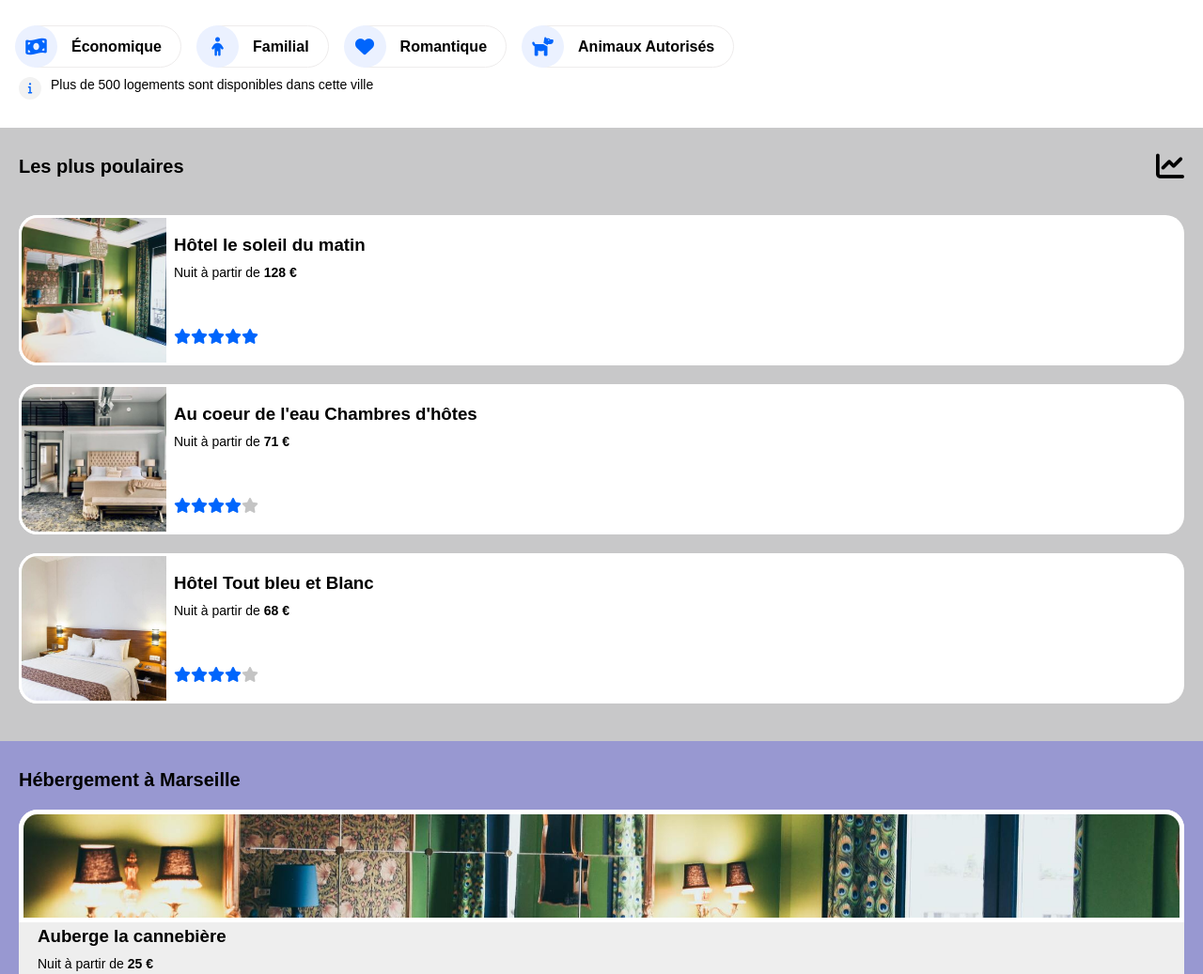
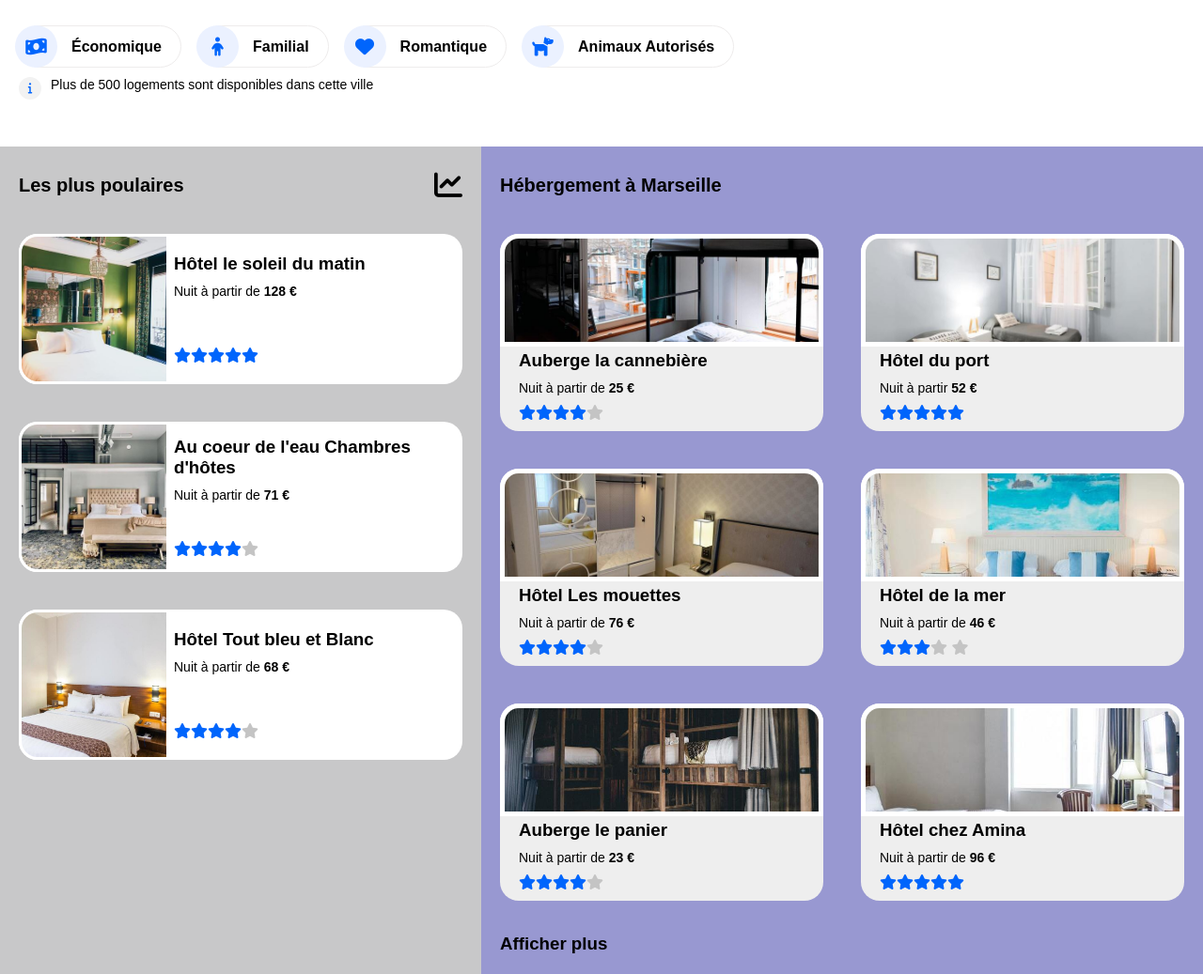
Before and after one commit to saamine85/saamine85.github.io, a plain HTML site: page index.html in a window 1280 px wide. Shown: the part 311-1348 px from the top of the page at 94% size. Drawn offline with Linux system fonts and the light colour scheme; files whose address does not match are found by name.

Commit message:
querries

```diff
--- a/index.html
+++ b/index.html
@@ -65,13 +65,13 @@
     </header>
 
     <!--end header -->
-
+    <section class="section">
       <aside>
         <div class="side-header">
           <h2>Les plus poulaires</h2>
           <span><i class="fas fa-chart-line"></i></span>
         </div>
-
+        <div class="populaire">
           <div class="card-side">
             <div class="side-image">
               <img
@@ -129,14 +129,16 @@
               </span>
             </div>
           </div>
+        </div>
       </aside>
       <!-- start section main -->
       <section class="main">
         <h2>Hébergement à Marseille</h2>
+        <div class="card master">
           <div class="card-main">
             <div class="main-image">
               <img
-            src="/images/hebergements/2_large/emile-guillemot-Bj_rcSC5XfE-unsplash.jpg"
+                src="/images/hebergements/4_small/marcus-loke-WQJvWU_HZFo-unsplash.jpg"
                 alt=""
               />
             </div>
@@ -236,16 +238,20 @@
               </span>
             </div>
           </div>
+        </div>
         <div class="text-plus">
           <h3>Afficher plus</h3>
         </div>
+      </section>
     </section>
     <!-- end section main -->
 
     <!-- start section mainfull -->
     <section class="mainfull">
       <h2>Activités à Marseille</h2>
-      <div class="card-mainfull">
+      <div class="card">
+        <!--je vien de lajouter pour le responsive-->
+        <div class="card-mainfull vieux-port">
           <div class="mainfull-image">
             <img
               src="/images/activites/4_small/reno-laithienne-QUgJhdY5Fyk-unsplash.jpg"
@@ -256,7 +262,7 @@
             <h3>Vieux Port</h3>
           </div>
         </div>
-      <div class="card-mainfull">
+        <div class="card-mainfull fort-de-pomegues">
           <div class="mainfull-image">
             <img
               src="/images/activites/4_small/paul-hermann-QFTrLdQIRhI-unsplash.jpg"
@@ -278,7 +284,7 @@
             <h3>Iles de Frioul</h3>
           </div>
         </div>
-      <div class="card-mainfull">
+        <div class="card-mainfull parc">
           <div class="mainfull-image">
             <img
               src="/images/activites/4_small/kilyan-sockalingum-NR8-cBCN3aI-unsplash.jpg"
@@ -311,11 +317,11 @@
             <h3>Parc Longchamp</h3>
           </div>
         </div>
+      </div>
     </section>
     <!-- end section mainfull -->
     <!-- start footer -->
     <footer>
-      <div class="foot">
       <div class="propos">
         <h3>A propos</h3>
         <ul>
@@ -325,7 +331,7 @@
         </ul>
       </div>
       <div class="hybergements">
-          <h3>Nous hebergements</h3>
+        <h3>Nos hébèrgements</h3>
         <ul>
           <li><a href="#">Chartes qualité</a></li>
           <li><a href="#">Soumettre votre hotel</a></li>
@@ -338,7 +344,6 @@
           <li><a href="#">Nous contacter</a></li>
         </ul>
       </div>
-      </div>
     </footer>
 
     <!-- end footer -->
--- a/style.css
+++ b/style.css
@@ -205,6 +205,7 @@ aside {
   display: flex;
   margin: 20px;
   height: 160px;
+  /* width: 335px ; */
   background-color: #ffffff;
   border-radius: 20px;
 }
@@ -233,12 +234,13 @@ p .price {
 }
 /* -----------------start card main */
 .main {
+  margin-top:30px;
   padding-top: 10px;
-  padding-bottom: 10px;
+  padding-bottom: 20px;
   background-color: rgb(152, 152, 209);
 }
 .card-main {
-  width: auto;
+  /* width: 335px ; */
   /* display: block; */
   margin: 20px;
   height: 210px;
@@ -282,16 +284,22 @@ span .main-star {
   padding-bottom: 10px;
   background-color: rgb(57, 160, 143);
 }
+/* .card{
+  display:grid;
+  grid-template-columns:repeat(4,auto);
+  grid-template-rows:repeat(2,auto);
 
+} */
 .card-mainfull {
   width: auto;
   margin: 20px;
   height: 210px;
+  /* width: 335px ; */
   background-color: #eee;
   border-radius: 20px;
 }
 .mainfull-image img {
-  height: 160px;
+  height: 150px;
   width: 100%;
   object-fit: cover;
   border-radius: 20px 20px 0 0;
@@ -306,8 +314,12 @@ footer {
   padding-top: 40px;
   padding-left: 20px;
   padding-bottom: 50px;
+  /* display: flex;
+  gap: 100px; */
+  /* display: flex; */
+  /* flex-wrap: wrap; */
+  /* gap: 200px; */
 }
-
 footer ul {
   list-style-type: none;
   margin-top: 20px;
@@ -320,3 +332,155 @@ footer ul li {
 footer a {
   color: inherit;
 }
+/* media querries */
+/* mobile */
+@media (min-width: 767px) {
+  footer {
+    display: flex;
+    flex-wrap: wrap;
+    column-gap: 150px;
+  }
+  .card{
+    display:grid;
+    grid-template-columns:repeat(2,50%)
+  }
+   .populaire{
+     /* display:flex; */
+    /* width: 100%; */
+    /* flex-wrap: wrap; */
+
+    /* grid-template-columns:33%; */
+  }
+}
+@media (min-width: 1023px) {
+  footer {
+    display: flex;
+    flex-wrap: wrap;
+    column-gap: 150px;
+  }
+  .card{
+    display:grid;
+    grid-template-columns:repeat(3,33%)
+  }
+  .master{
+    display:grid;
+    grid-template-columns:repeat(2,50%)
+  }
+  .populaire{
+    display: grid;
+    /* grid-template-columns:33%; */
+  }
+  .section{
+  display:grid;
+  grid-template-columns: 40% 1fr ;
+
+  }
+}
+@media (min-width: 1024px) {
+  footer {
+    display: flex;
+    flex-wrap: wrap;
+    column-gap: 150px;
+  }
+  .card{
+    display:grid;
+    grid-template-columns:repeat(3,33%)
+  }
+  .master{
+    display:grid;
+    grid-template-columns:repeat(2,50%);
+  }
+  .populaire{
+    display: grid;
+    /* grid-template-columns:33%; */
+  }
+  .section{
+  display:grid;
+  grid-template-areas: master populaire;
+  grid-template-columns: 40% 1fr ;
+  grid-auto-flow:dense;
+
+  }
+}
+
+/* @media (min-width: 768px) {
+  .card {
+
+
+  }
+  /* .vieux-port {
+    height: 400px;
+  }
+  .vieux-port img {
+    height: 350px;
+    background-image: url(/images/activites/1_xlarge/reno-laithienne-QUgJhdY5Fyk-unsplash.jpg);
+  } */
+  /* footer {
+    display: flex;
+    flex-wrap: wrap;
+    column-gap: 160px;
+  }
+} */
+/* larg screen */
+/* @media (min-width: 992) {
+  footer {
+    display: flex;
+    flex-wrap: wrap;
+  }
+  .card {
+    display: grid;
+    grid-template-columns: repeat(auto-fit, minmax(25%, 4fr));
+  }
+  .vieux-port {
+    height: 410px;
+  }
+  .vieux-port img {
+    height: 350px;
+    background-image: url(/images/activites/1_xlarge/reno-laithienne-QUgJhdY5Fyk-unsplash.jpg);
+  }
+  .parc {
+    height: 410px;
+  }
+  .parc img {
+    height: 350px;
+    background-image: url(/images/activites/1_xlarge/reno-laithienne-QUgJhdY5Fyk-unsplash.jpg);
+  }
+} */
+/* xlarge screen */
+/* @media (min-width: 1200px) {
+  footer {
+    display: flex;
+    flex-wrap: wrap;
+  }
+  .card {
+    display: grid; */
+    /* grid-template-columns: repeat(auto-fit, minmax(50%, 1fr)); */
+    /* grid-template-columns: repeat(auto-fit, 1fr); */
+  /* } */
+  /* .vieux-port {
+    height: 410px;
+  }
+  .vieux-port img {
+    height: 350px;
+    background-image: url(/images/activites/1_xlarge/reno-laithienne-QUgJhdY5Fyk-unsplash.jpg);
+  }
+  .parc {
+    height: 410px;
+  }
+  .parc img {
+    height: 350px;
+    background-image: url(/images/activites/1_xlarge/reno-laithienne-QUgJhdY5Fyk-unsplash.jpg);
+  } */
+/* } */
+/* @media (min-width: 1200px) {
+  .card{
+    grid-template-columns: repeat(4,1fr) ;
+    align-content: center;
+  }
+  .vieux-port{
+    height: 410px;
+  }
+  .vieux-port img{
+    height: 500px;
+  }
+} */
```
Lines whose indentation alone changed are shown as unchanged.
